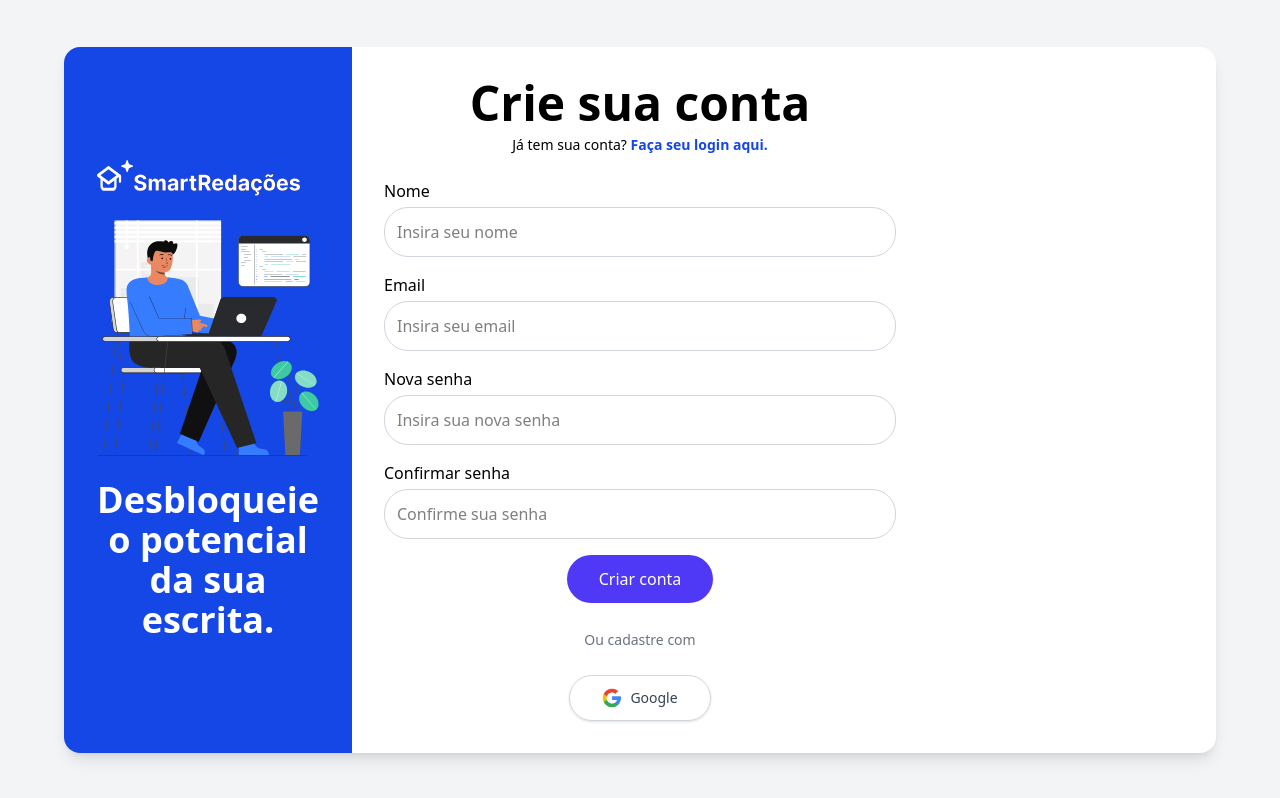
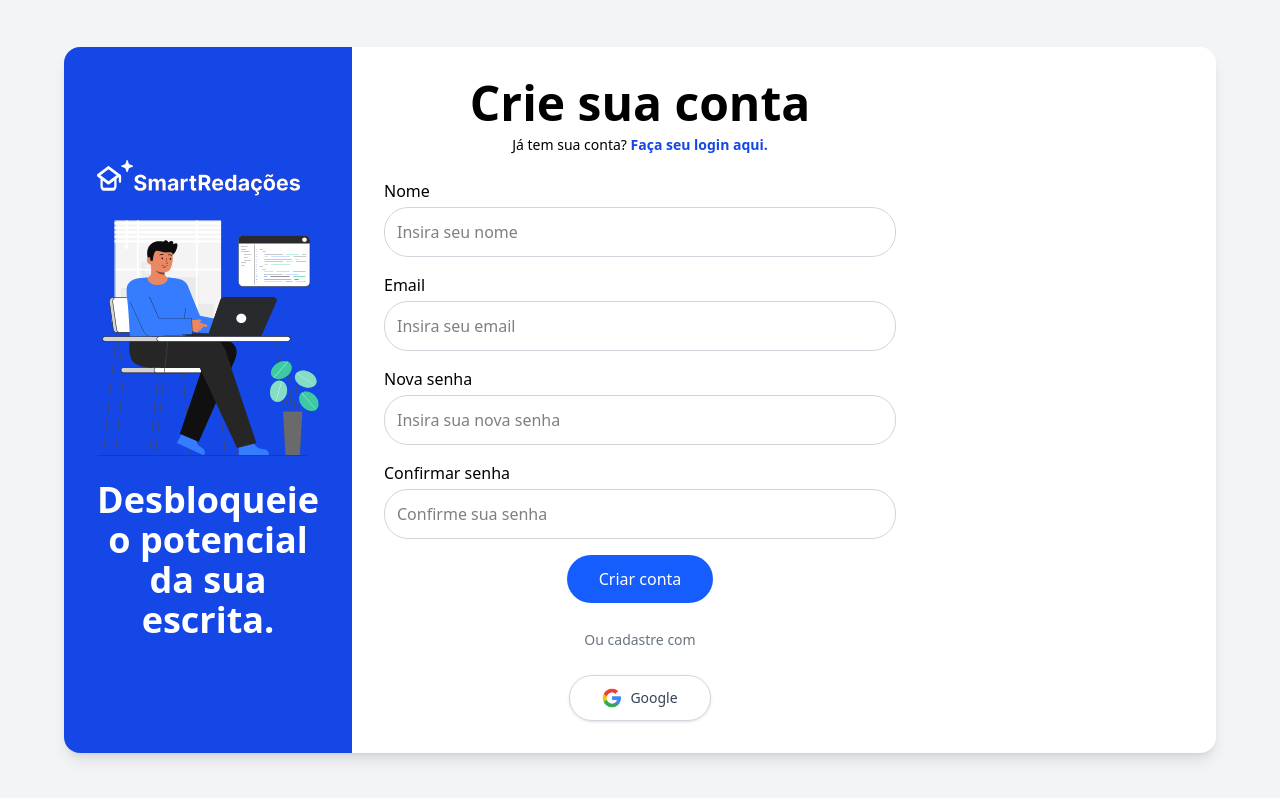
Before and after one commit to MrTheWeeknd/SPA-EscreveAI-Next, a Next.js app: page /register in a window 1280 px wide. Built offline with nearby package versions, Linux system fonts and the light colour scheme.

Commit message:
terceiro ajuste de cores de cadastro e login

```diff
--- a/src/app/register/page.jsx
+++ b/src/app/register/page.jsx
@@ -64,7 +64,7 @@ export default function RegisterPage() {
         />
         <button
           type="submit"
-          className="w-full lg:w-auto px-8 py-3 bg-indigo-600 text-white rounded-3xl hover:bg-indigo-700 transition mx-auto block"
+          className="w-full lg:w-auto px-8 py-3 bg-blue-600 text-white rounded-3xl hover:bg-blue-700 transition mx-auto block"
         >
           Criar conta
         </button>
```
